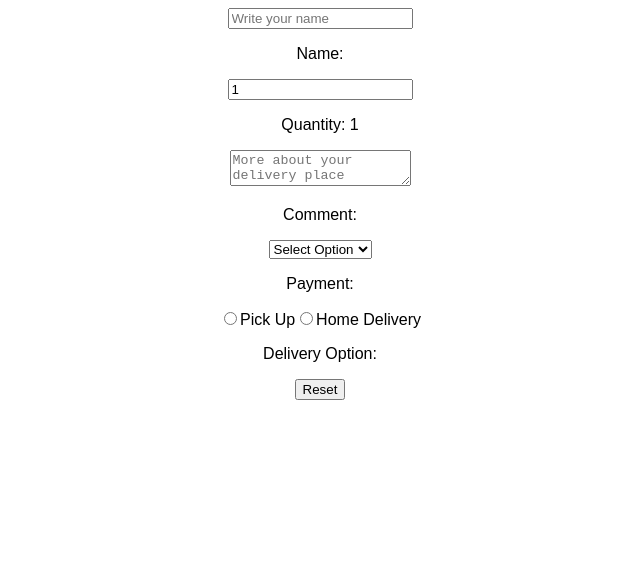
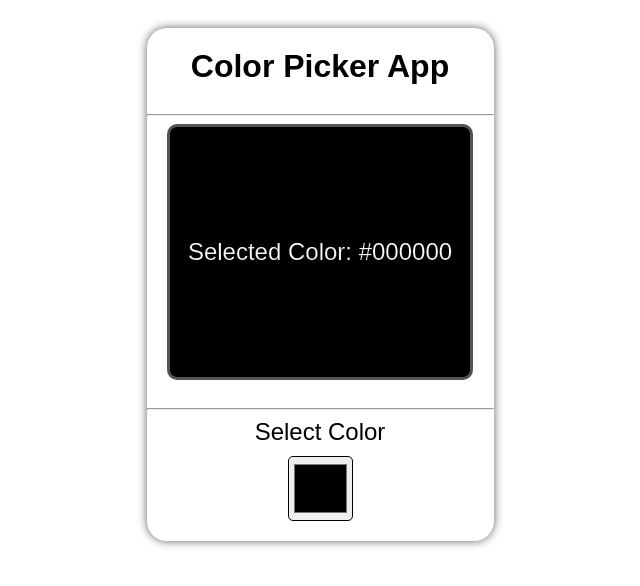
Before and after one commit to rizwanPizzee/React-learning, a React (Vite) app in the folder my-react-app-new/: page / in a window 1280 px wide. Shown: the top 586 px of the page, without its empty margins (320-960 px from the left). Built offline with nearby package versions, Linux system fonts and the light colour scheme.

Commit message:
Created a Color Picker App

```diff
--- a/my-react-app-new/src/App.jsx
+++ b/my-react-app-new/src/App.jsx
@@ -1,10 +1,10 @@
-import MyComponent from "./onChangeEvenetHandler";
+import ColorPickerComponent from "./ColorPickerApp.jsx";
 
 function App() {
 
   return(
     <>
-     <MyComponent/>
+      <ColorPickerComponent/>
     </>
   );
 }
--- /dev/null
+++ b/my-react-app-new/src/ColorPickerApp.jsx
@@ -0,0 +1,27 @@
+import React, {useState} from 'react';
+
+function ColorPickerComponent(){
+
+    const [color, setColor] = useState("#000000");
+
+    function handleColorChange(event){
+        setColor(event.target.value);
+    };
+
+    return(
+        <div className='color-picker-container'>
+            <div className='color-picker-inner-container'>
+                <h1>Color Picker App</h1>
+                <hr />
+                <div className='display-color' style={{backgroundColor: color}}>
+                    <p>Selected Color: {color}</p>
+                </div>
+                <hr />
+                <label>Select Color</label>
+                <input className="input-color" type="color" onChange={handleColorChange}/>
+            </div>
+        </div>
+    );
+}
+
+export default ColorPickerComponent;
--- a/my-react-app-new/src/index.css
+++ b/my-react-app-new/src/index.css
@@ -161,3 +161,62 @@ body {
   background-color: rgba(80, 117, 117, 0.905);
   transform: translateY(-3px);
 }
+
+.color-picker-container,
+.color-picker-inner-container {
+  display: flex;
+  flex-direction: column;
+  align-items: center;
+  justify-content: center;
+}
+
+.color-picker-inner-container {
+  border-radius: 20px;
+  box-shadow: 0px 0px 10px rgb(97, 97, 97);
+  margin: 20px 0px;
+  padding: 20px 0px;
+}
+
+.color-picker-inner-container h1 {
+  font-size: 2rem;
+  font-family: Arial;
+  margin-top: 0;
+}
+
+.display-color {
+  display: flex;
+  align-items: center;
+  justify-content: center;
+  width: 300px;
+  height: 250px;
+  border: 3px solid rgba(110, 109, 109, 0.781);
+  border-radius: 10px;
+  margin: 0px 20px 20px 20px;
+  transition: 0.15s ease;
+}
+
+.display-color p {
+  font-size: 1.5rem;
+  font-family: Arial;
+  text-align: center;
+  color: rgb(255, 255, 255);
+  -webkit-text-stroke: 0.2px;
+  -webkit-text-stroke-color: rgb(0, 0, 0);
+}
+
+.color-picker-inner-container label {
+  font-size: 1.5rem;
+  font-family: Arial;
+  margin-bottom: 10px;
+}
+
+.input-color {
+  width: 65px;
+  height: 65px;
+  padding: 3px;
+  border-radius: 5px;
+}
+
+.color-picker-inner-container hr {
+  width: 345px;
+}
```
